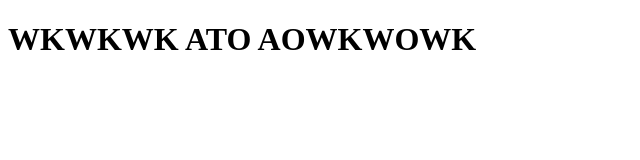
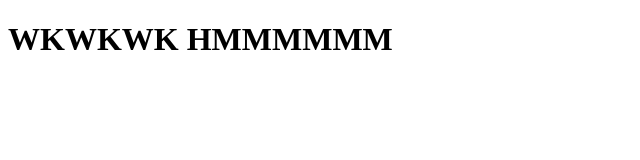
Before and after one commit to XTFathir/XTFathir.github.io, a plain HTML site: page index.html in a window 1280 px wide. Shown: the whole page, without its empty margins (0-640 px from the left). Drawn offline with Linux system fonts and the light colour scheme.

Commit message:
update index.html

```diff
--- a/index.html
+++ b/index.html
@@ -1,4 +1,4 @@
 <!doctype html>
 <html>
-<h1>WKWKWK ATO AOWKWOWK</h1>
+<h1>WKWKWK HMMMMMM</h1>
 </html>
```
